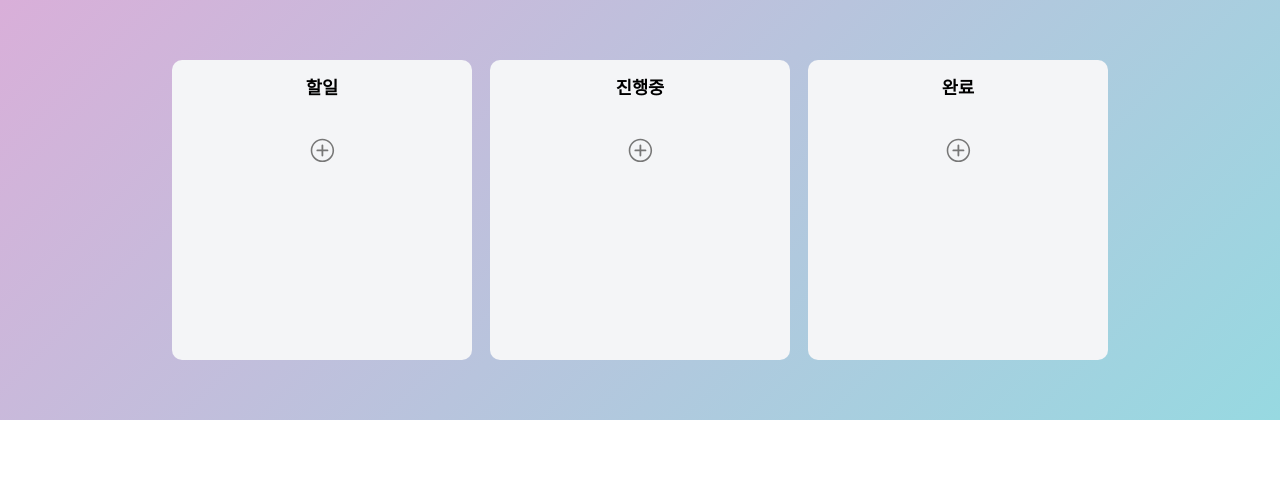
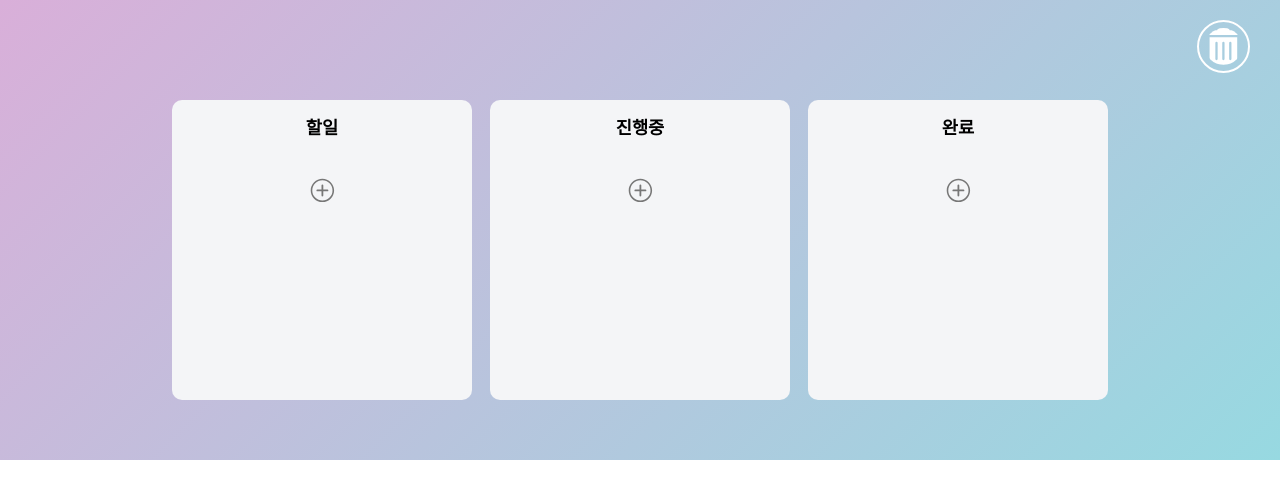
Before and after one commit to thgee/react-practice, a React (Vite) app: page /trello in a window 1280 px wide. Shown: the top 498 px of the page. Built offline with nearby package versions, Linux system fonts and the light colour scheme.

Commit message:
feat: 쓰레기통 UI 구현

```diff
--- a/src/pages/Trello/Trello.tsx
+++ b/src/pages/Trello/Trello.tsx
@@ -2,8 +2,9 @@ import { DragDropContext, DropResult } from "react-beautiful-dnd";
 import { useRecoilState } from "recoil";
 import { useEffect } from "react";
 import { todoState } from "../../atoms";
-import { Boards, Wrapper } from "./styles";
+import { Boards, TrashCan, Wrapper } from "./styles";
 import { Board } from "../../components/Boards/Board";
+import { FaTrashAlt } from "react-icons/fa";
 
 export const Trello = () => {
   const [todos, setTodos] = useRecoilState(todoState);
@@ -52,6 +53,7 @@ export const Trello = () => {
             />
           ))}
         </Boards>
+        <TrashCan />
       </Wrapper>
     </DragDropContext>
   );
--- a/src/pages/Trello/styles.ts
+++ b/src/pages/Trello/styles.ts
@@ -1,4 +1,5 @@
 import styled from "@emotion/styled";
+import { FaTrashAlt } from "react-icons/fa";
 
 export const Wrapper = styled.div`
   display: flex;
@@ -8,10 +9,21 @@ export const Wrapper = styled.div`
 
   padding: 60px 0;
 `;
+export const TrashCan = styled(FaTrashAlt)`
+  position: absolute;
+  top: 20px;
+  right: 30px;
+  font-size: 3.3rem;
+  color: #fff;
+  padding: 6px;
+  border-radius: 100px;
+  border: 2.4px solid #fff;
+`;
 export const Boards = styled.div`
   display: flex;
   width: 90%;
   justify-content: center;
+  margin-top: 40px;
 
   min-width: 1000px;
   flex-wrap: wrap;
```
